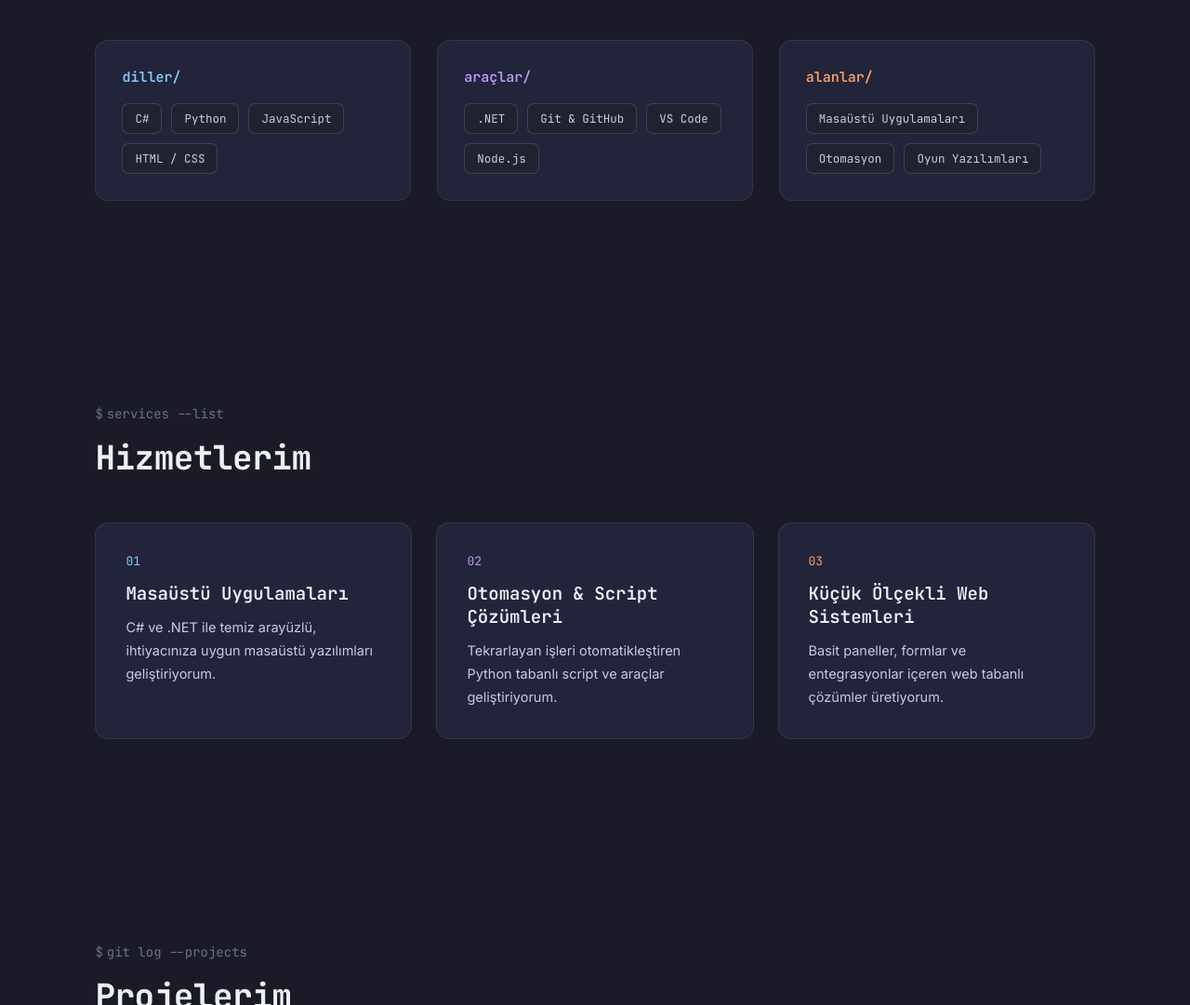
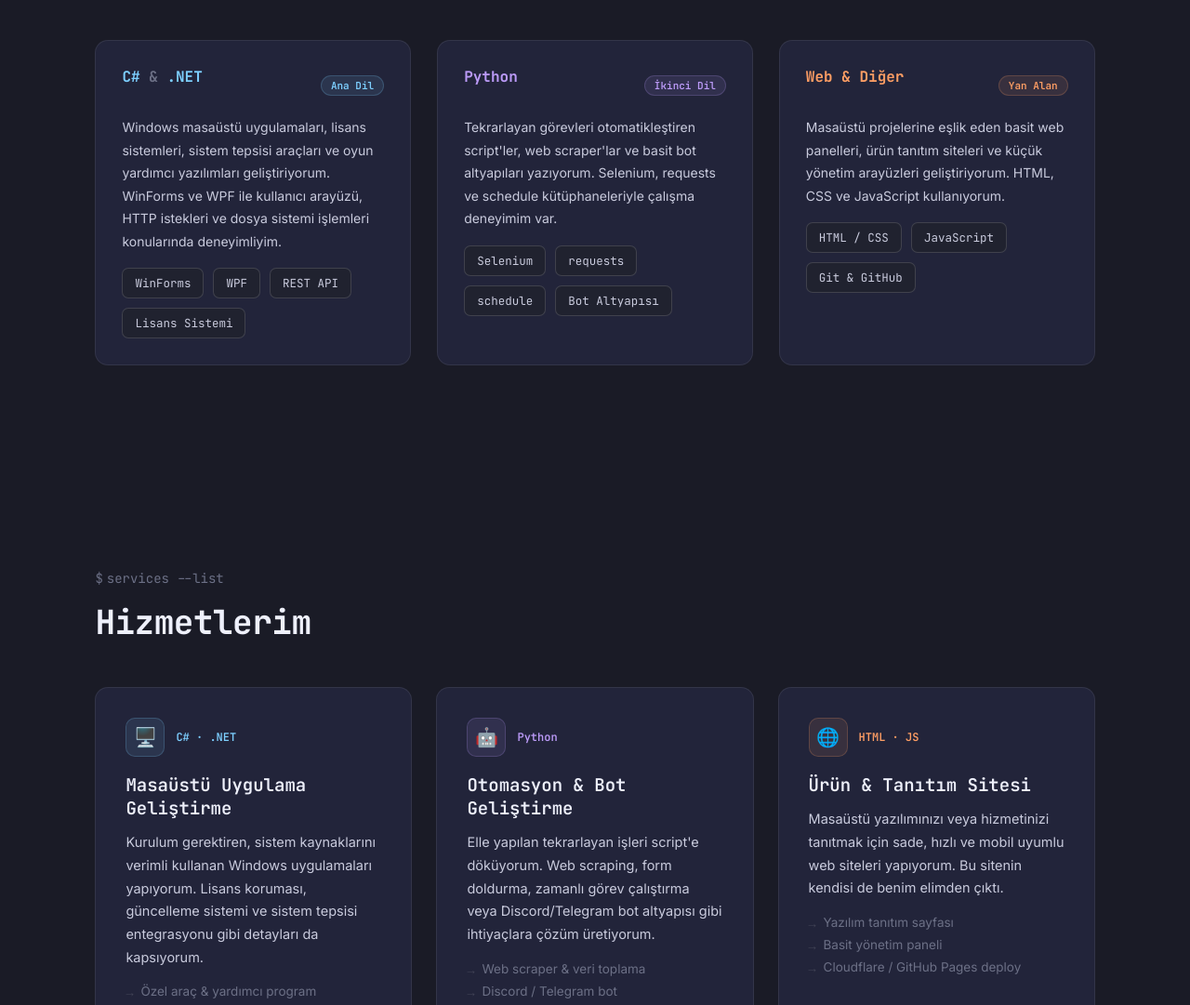
Before and after one commit to serpo21/serpocode, a plain HTML site: page index.html in a window 1280 px wide. Shown: the part 1719-2800 px from the top of the page at 93% size. Drawn offline with Linux system fonts and the light colour scheme.

Commit message:
yetenekler ve hizmetler detaylandırıldı

```diff
--- a/css/style.css
+++ b/css/style.css
@@ -390,6 +390,58 @@ nav ul li a:hover{ color:var(--green); }
 .card h3{ font-size:19px; margin-bottom:12px; font-weight:600; }
 .card p{ font-size:14.5px; color:var(--text); line-height:1.7; }
 
+/* hizmet kartı üst satır */
+.card-icon-row{ display:flex; align-items:center; gap:12px; margin-bottom:18px; }
+.card-icon-bg{
+    width:42px; height:42px;
+    border-radius:10px;
+    display:flex; align-items:center; justify-content:center;
+    font-size:20px;
+    flex-shrink:0;
+}
+.card-icon-bg.cyan{ background:rgba(125,207,255,.1); border:1px solid rgba(125,207,255,.2); }
+.card-icon-bg.purple{ background:rgba(187,154,247,.1); border:1px solid rgba(187,154,247,.2); }
+.card-icon-bg.orange{ background:rgba(255,158,100,.1); border:1px solid rgba(255,158,100,.2); }
+.card-stack{ font-size:12px; font-weight:600; }
+
+/* hizmet listesi */
+.service-list{
+    list-style:none;
+    margin-top:16px;
+    display:flex;
+    flex-direction:column;
+    gap:8px;
+}
+.service-list li{
+    font-size:13.5px;
+    color:var(--muted);
+    padding-left:16px;
+    position:relative;
+}
+.service-list li::before{
+    content:"→";
+    position:absolute;
+    left:0;
+    color:var(--border-strong);
+    font-family:var(--font-mono);
+}
+
+/* yetenekler genişletilmiş */
+.skill-header{ display:flex; align-items:center; gap:12px; margin-bottom:14px; flex-wrap:wrap; }
+.skill-header h3{ font-size:16px; font-weight:700; }
+.skill-level{
+    font-family:var(--font-mono);
+    font-size:11px;
+    font-weight:600;
+    padding:3px 10px;
+    border-radius:20px;
+    margin-left:auto;
+}
+.skill-level.cyan{ background:rgba(125,207,255,.1); color:var(--cyan); border:1px solid rgba(125,207,255,.2); }
+.skill-level.purple{ background:rgba(187,154,247,.1); color:var(--purple); border:1px solid rgba(187,154,247,.2); }
+.skill-level.orange{ background:rgba(255,158,100,.1); color:var(--orange); border:1px solid rgba(255,158,100,.2); }
+.skill-desc{ font-size:14px; color:var(--text); line-height:1.75; }
+
 .repo-card .repo-top{ display:flex; align-items:center; gap:10px; margin-bottom:14px; }
 .repo-name{ font-size:14.5px; color:var(--text-bright); font-weight:600; }
 .repo-card p{ margin-bottom:16px; }
--- a/index.html
+++ b/index.html
@@ -120,32 +120,49 @@
 
   <div class="skills-grid">
     <div class="skill-group reveal delay1">
-      <h3 class="accent-cyan mono tr-text">diller/</h3>
-      <h3 class="accent-cyan mono en-text">languages/</h3>
-      <div class="tags">
-        <span class="tag cyan">C#</span>
-        <span class="tag cyan">Python</span>
-        <span class="tag cyan">JavaScript</span>
-        <span class="tag cyan">HTML / CSS</span>
+      <div class="skill-header">
+        <h3 class="accent-cyan mono">C# <span class="muted">&</span> .NET</h3>
+        <span class="skill-level cyan tr-text">Ana Dil</span>
+        <span class="skill-level cyan en-text">Primary</span>
+      </div>
+      <p class="skill-desc tr-text">Windows masaüstü uygulamaları, lisans sistemleri, sistem tepsisi araçları ve oyun yardımcı yazılımları geliştiriyorum. WinForms ve WPF ile kullanıcı arayüzü, HTTP istekleri ve dosya sistemi işlemleri konularında deneyimliyim.</p>
+      <p class="skill-desc en-text">I build Windows desktop apps, license systems, tray tools, and game utility software. Experienced with WinForms and WPF for UI, HTTP requests, and filesystem operations.</p>
+      <div class="tags" style="margin-top:16px;">
+        <span class="tag cyan">WinForms</span>
+        <span class="tag cyan">WPF</span>
+        <span class="tag cyan">REST API</span>
+        <span class="tag cyan">Lisans Sistemi</span>
       </div>
     </div>
+
     <div class="skill-group reveal delay2">
-      <h3 class="accent-purple mono tr-text">araçlar/</h3>
-      <h3 class="accent-purple mono en-text">tools/</h3>
-      <div class="tags">
-        <span class="tag purple">.NET</span>
-        <span class="tag purple">Git & GitHub</span>
-        <span class="tag purple">VS Code</span>
-        <span class="tag purple">Node.js</span>
+      <div class="skill-header">
+        <h3 class="accent-purple mono">Python</h3>
+        <span class="skill-level purple tr-text">İkinci Dil</span>
+        <span class="skill-level purple en-text">Secondary</span>
+      </div>
+      <p class="skill-desc tr-text">Tekrarlayan görevleri otomatikleştiren script'ler, web scraper'lar ve basit bot altyapıları yazıyorum. Selenium, requests ve schedule kütüphaneleriyle çalışma deneyimim var.</p>
+      <p class="skill-desc en-text">I write scripts that automate repetitive tasks, web scrapers, and simple bot infrastructure. Experienced with Selenium, requests, and schedule libraries.</p>
+      <div class="tags" style="margin-top:16px;">
+        <span class="tag purple">Selenium</span>
+        <span class="tag purple">requests</span>
+        <span class="tag purple">schedule</span>
+        <span class="tag purple">Bot Altyapısı</span>
       </div>
     </div>
+
     <div class="skill-group reveal delay3">
-      <h3 class="accent-orange mono tr-text">alanlar/</h3>
-      <h3 class="accent-orange mono en-text">domains/</h3>
-      <div class="tags">
-        <span class="tag orange"><span class="tr-text">Masaüstü Uygulamaları</span><span class="en-text">Desktop Apps</span></span>
-        <span class="tag orange"><span class="tr-text">Otomasyon</span><span class="en-text">Automation</span></span>
-        <span class="tag orange"><span class="tr-text">Oyun Yazılımları</span><span class="en-text">Gaming Software</span></span>
+      <div class="skill-header">
+        <h3 class="accent-orange mono">Web & Diğer</h3>
+        <span class="skill-level orange tr-text">Yan Alan</span>
+        <span class="skill-level orange en-text">Supporting</span>
+      </div>
+      <p class="skill-desc tr-text">Masaüstü projelerine eşlik eden basit web panelleri, ürün tanıtım siteleri ve küçük yönetim arayüzleri geliştiriyorum. HTML, CSS ve JavaScript kullanıyorum.</p>
+      <p class="skill-desc en-text">I build simple web panels, product showcase pages, and small management interfaces that accompany desktop projects. Using HTML, CSS, and JavaScript.</p>
+      <div class="tags" style="margin-top:16px;">
+        <span class="tag orange">HTML / CSS</span>
+        <span class="tag orange">JavaScript</span>
+        <span class="tag orange">Git & GitHub</span>
       </div>
     </div>
   </div>
@@ -159,25 +176,66 @@
 
   <div class="cards">
     <div class="card reveal delay1">
-      <span class="card-index mono accent-cyan">01</span>
-      <h3 class="tr-text">Masaüstü Uygulamaları</h3>
-      <h3 class="en-text">Desktop Applications</h3>
-      <p class="tr-text">C# ve .NET ile temiz arayüzlü, ihtiyacınıza uygun masaüstü yazılımları geliştiriyorum.</p>
-      <p class="en-text">I build clean-interface desktop software tailored to your needs using C# and .NET.</p>
+      <div class="card-icon-row">
+        <span class="card-icon-bg cyan">🖥️</span>
+        <span class="card-stack mono accent-cyan">C# · .NET</span>
+      </div>
+      <h3 class="tr-text">Masaüstü Uygulama Geliştirme</h3>
+      <h3 class="en-text">Desktop App Development</h3>
+      <p class="tr-text">Kurulum gerektiren, sistem kaynaklarını verimli kullanan Windows uygulamaları yapıyorum. Lisans koruması, güncelleme sistemi ve sistem tepsisi entegrasyonu gibi detayları da kapsıyorum.</p>
+      <p class="en-text">I build Windows applications with efficient resource usage and proper setup. Includes license protection, update systems, and system tray integration.</p>
+      <ul class="service-list tr-text">
+        <li>Özel araç & yardımcı program</li>
+        <li>Lisans / aktivasyon sistemi</li>
+        <li>Oyun yardımcı yazılımı</li>
+      </ul>
+      <ul class="service-list en-text">
+        <li>Custom tools & utilities</li>
+        <li>License / activation system</li>
+        <li>Game utility software</li>
+      </ul>
     </div>
+
     <div class="card reveal delay2">
-      <span class="card-index mono accent-purple">02</span>
-      <h3 class="tr-text">Otomasyon & Script Çözümleri</h3>
-      <h3 class="en-text">Automation & Scripting</h3>
-      <p class="tr-text">Tekrarlayan işleri otomatikleştiren Python tabanlı script ve araçlar geliştiriyorum.</p>
-      <p class="en-text">I develop Python-based scripts and tools that automate repetitive tasks.</p>
+      <div class="card-icon-row">
+        <span class="card-icon-bg purple">🤖</span>
+        <span class="card-stack mono accent-purple">Python</span>
+      </div>
+      <h3 class="tr-text">Otomasyon & Bot Geliştirme</h3>
+      <h3 class="en-text">Automation & Bot Development</h3>
+      <p class="tr-text">Elle yapılan tekrarlayan işleri script'e döküyorum. Web scraping, form doldurma, zamanlı görev çalıştırma veya Discord/Telegram bot altyapısı gibi ihtiyaçlara çözüm üretiyorum.</p>
+      <p class="en-text">I turn manual repetitive work into scripts. Web scraping, form filling, scheduled tasks, or Discord/Telegram bot infrastructure — I can build it.</p>
+      <ul class="service-list tr-text">
+        <li>Web scraper & veri toplama</li>
+        <li>Discord / Telegram bot</li>
+        <li>Zamanlı otomasyon script'i</li>
+      </ul>
+      <ul class="service-list en-text">
+        <li>Web scraper & data collection</li>
+        <li>Discord / Telegram bot</li>
+        <li>Scheduled automation script</li>
+      </ul>
     </div>
+
     <div class="card reveal delay3">
-      <span class="card-index mono accent-orange">03</span>
-      <h3 class="tr-text">Küçük Ölçekli Web Sistemleri</h3>
-      <h3 class="en-text">Small-Scale Web Systems</h3>
-      <p class="tr-text">Basit paneller, formlar ve entegrasyonlar içeren web tabanlı çözümler üretiyorum.</p>
-      <p class="en-text">I build web-based solutions including simple panels, forms, and integrations.</p>
+      <div class="card-icon-row">
+        <span class="card-icon-bg orange">🌐</span>
+        <span class="card-stack mono accent-orange">HTML · JS</span>
+      </div>
+      <h3 class="tr-text">Ürün & Tanıtım Sitesi</h3>
+      <h3 class="en-text">Product & Showcase Site</h3>
+      <p class="tr-text">Masaüstü yazılımınızı veya hizmetinizi tanıtmak için sade, hızlı ve mobil uyumlu web siteleri yapıyorum. Bu sitenin kendisi de benim elimden çıktı.</p>
+      <p class="en-text">I build clean, fast, mobile-friendly websites to showcase your software or service. This very site is an example of my work.</p>
+      <ul class="service-list tr-text">
+        <li>Yazılım tanıtım sayfası</li>
+        <li>Basit yönetim paneli</li>
+        <li>Cloudflare / GitHub Pages deploy</li>
+      </ul>
+      <ul class="service-list en-text">
+        <li>Software landing page</li>
+        <li>Simple admin panel</li>
+        <li>Cloudflare / GitHub Pages deploy</li>
+      </ul>
     </div>
   </div>
 </section>
```
